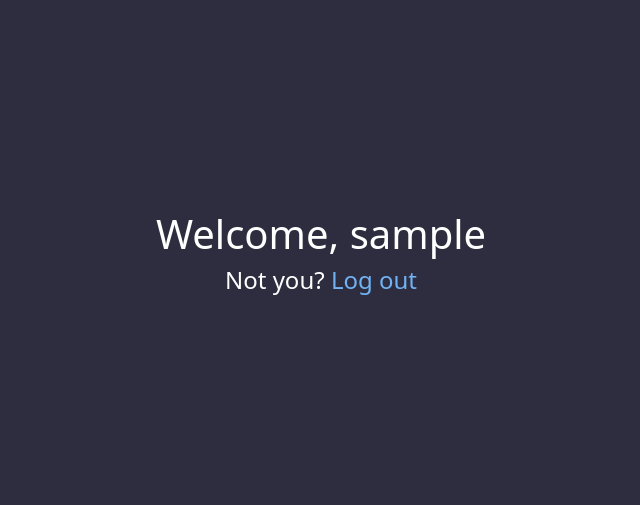
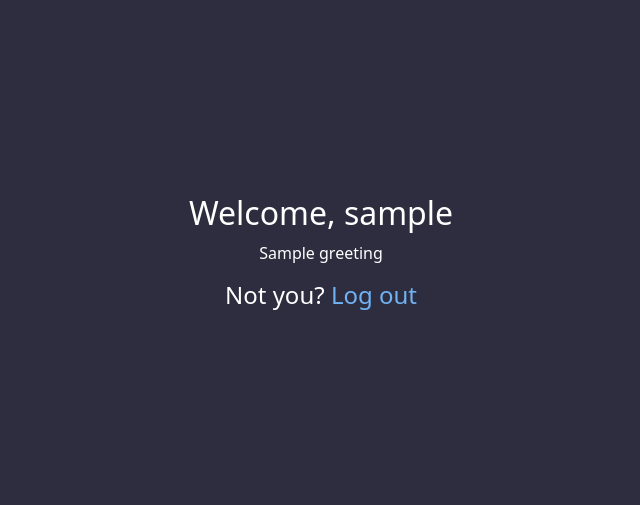
Before and after one commit to Szazlo/Gather-CS50, a Flask app: template src/templates/dashboard.html in a window 1280 px wide. Shown: the part 159-664 px from the top of the page, without its empty margins (319-959 px from the left). Run offline with Flask 2, Linux system fonts and the light colour scheme; the template is opened without the code that fills it: most values are stand-ins (such as "Sample title", 1, 10 or a date in 2020); some libraries are stand-ins or nearby versions.

Commit message:
Added time based greetings

```diff
--- a/src/app.py
+++ b/src/app.py
@@ -9,7 +9,7 @@ from flask import Flask, render_template, request, make_response, redirect, sess
 from flask_session import Session
 from flask_wtf import FlaskForm
 from flask_sqlalchemy import SQLAlchemy
-
+from datetime import datetime as dt
 from wtforms import DecimalField
 from forms import *
 from database import get_db, close_db
@@ -89,12 +89,20 @@ def dashboard():
 
     # Get user's name from the main database
     username = db.execute("SELECT username FROM users WHERE email = ?", (user_id,)).fetchone()[0]
+    currentTime = dt.now()
+    greeting = ""
+    if currentTime.hour < 12:
+        greeting = "Good morning."
+    elif 12 <= currentTime.hour < 18:
+        greeting = "Good afternoon."
+    else:
+        greeting = "Good evening."
 
     #Failsafe for if the user is not in the database but the session is still active
     if username == None:
         return redirect("/logout")
 
-    return render_template("dashboard.html", username=username)
+    return render_template("dashboard.html", username=username, greeting=greeting)
 
 
 @app.route("/register", methods=["GET", "POST"])
--- a/src/templates/dashboard.html
+++ b/src/templates/dashboard.html
@@ -8,7 +8,8 @@
 <main>
     <div class="container">
         <div class="text-center">
-            <h1>Welcome, {{ username }}</b></h1>
+            <h2>Welcome, {{ username }}</b></h2>
+            <p>{{ greeting }}</p>
             <h4> Not you? <a href="/logout"> Log out</a></h4>
         </div>
     </div>
```
Also changed, not shown: src/app.db, 1 other file.
